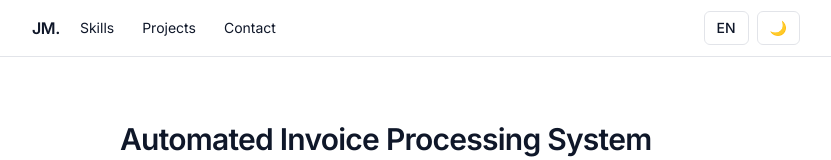
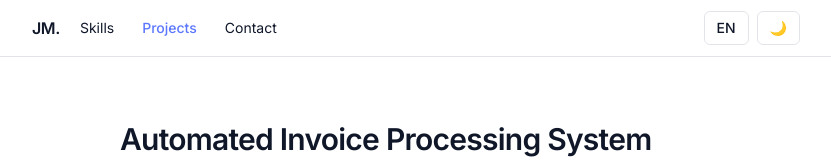
Before and after one commit to joacominatel/portfolio-2026, a Next.js app: page /projects/escaneo-facturas in a window 1280 px wide. Shown: the top 160 px of the page, without its empty margins (224-1055 px from the left). Built offline with nearby package versions, Linux system fonts and the light colour scheme.

Commit message:
Actualizar enlaces en el Header para eliminar anclas y mejorar la navegación

```diff
--- a/src/components/layout/Footer/index.tsx
+++ b/src/components/layout/Footer/index.tsx
@@ -12,7 +12,7 @@ export const Footer: React.FC = () => {
           <Link href="/#skills" className="hover:text-[hsl(var(--primary))] transition-colors">
             {t("skills")}
           </Link>
-          <Link href="/#projects" className="hover:text-[hsl(var(--primary))] transition-colors">
+          <Link href="/projects" className="hover:text-[hsl(var(--primary))] transition-colors">
             {t("projects")}
           </Link>
           <Link href="/#contact" className="hover:text-[hsl(var(--primary))] transition-colors">
--- a/src/components/layout/Header/index.tsx
+++ b/src/components/layout/Header/index.tsx
@@ -1,5 +1,5 @@
 "use client";
-import React from "react";
+import React, { useEffect, useState } from "react";
 import { LanguageToggle } from "../../ui/LanguageToggle";
 import { ThemeToggle } from "../../ui/ThemeToggle";
 import { useI18n } from "@/i18n";
@@ -8,26 +8,55 @@ import Link from "next/link";
 export const Header: React.FC = () => {
   const { t } = useI18n();
   const links = [
-    { href: "/#skills", label: t("skills") },
-    { href: "/#projects", label: t("projects") },
-    { href: "/#contact", label: t("contact") },
+    { href: "/#skills", label: t("skills"), key: "skills" },
+    { href: "/projects", label: t("projects"), key: "projects" },
+    { href: "/#contact", label: t("contact"), key: "contact" },
   ];
+
+  const [path, setPath] = useState<string>("/");
+  const [hash, setHash] = useState<string>("");
+  useEffect(() => {
+    if (typeof window === 'undefined') return;
+    const update = () => {
+      setPath(window.location.pathname);
+      setHash(window.location.hash);
+    };
+    update();
+    window.addEventListener("hashchange", update);
+    window.addEventListener("popstate", update);
+    return () => {
+      window.removeEventListener("hashchange", update);
+      window.removeEventListener("popstate", update);
+    };
+  }, []);
+
+  const isActive = (l: (typeof links)[number]) => {
+    if (l.key === "projects") return path.startsWith("/projects");
+    if (l.key === "skills") return path === "/" && hash === "#skills";
+    if (l.key === "contact") return path === "/" && hash === "#contact";
+    return false;
+  };
   return (
     <header className="sticky top-0 z-40 backdrop-blur supports-[backdrop-filter]:bg-[hsl(var(--color-bg)/0.85)] border-b border-[hsl(var(--border))]">
       <div className="max-w-[52rem] mx-auto px-6 sm:px-8 h-14 flex items-center gap-4">
   <Link href="/" className="font-semibold tracking-tight focus:outline-none focus:ring-2 focus:ring-offset-2 focus:ring-[hsl(var(--primary))] rounded-sm">JM.</Link>
         <nav className="flex-1">
           <ul className="flex items-center gap-5 text-sm">
-            {links.map((l) => (
+            {links.map((l) => {
+              const active = isActive(l);
+              return (
                 <li key={l.href}>
                   <Link
                     href={l.href}
-                  className="hover:text-[hsl(var(--primary))] transition-colors focus:outline-none focus:ring-2 focus:ring-offset-2 focus:ring-[hsl(var(--primary))] rounded-sm px-1"
+                    className={`transition-colors focus:outline-none focus:ring-2 focus:ring-offset-2 focus:ring-[hsl(var(--primary))] rounded-sm px-1 ${
+                      active ? "text-[hsl(var(--primary))] font-medium" : "hover:text-[hsl(var(--primary))]"
+                    }`}
                   >
                     {l.label}
                   </Link>
                 </li>
-            ))}
+              );
+            })}
           </ul>
         </nav>
         <div className="flex items-center gap-2">
```
Lines whose indentation alone changed are shown as unchanged.
